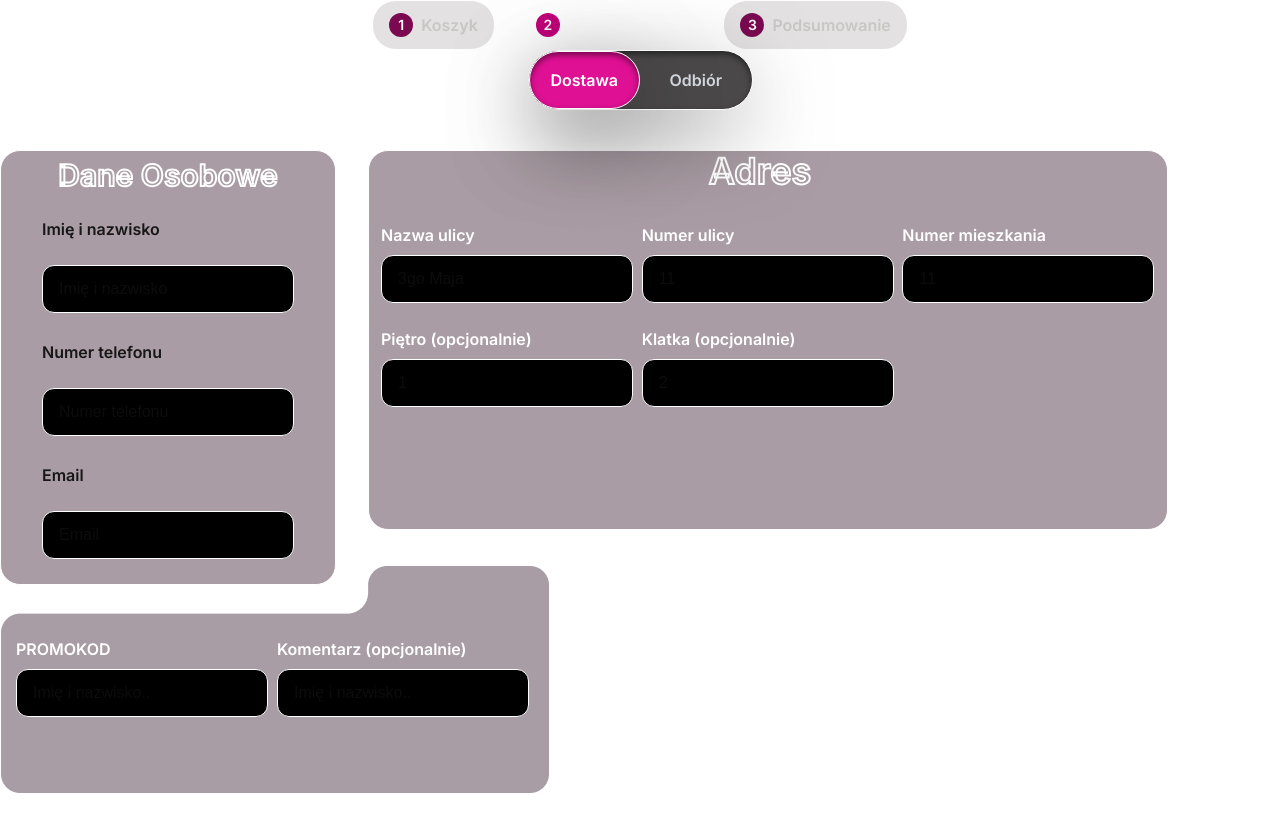
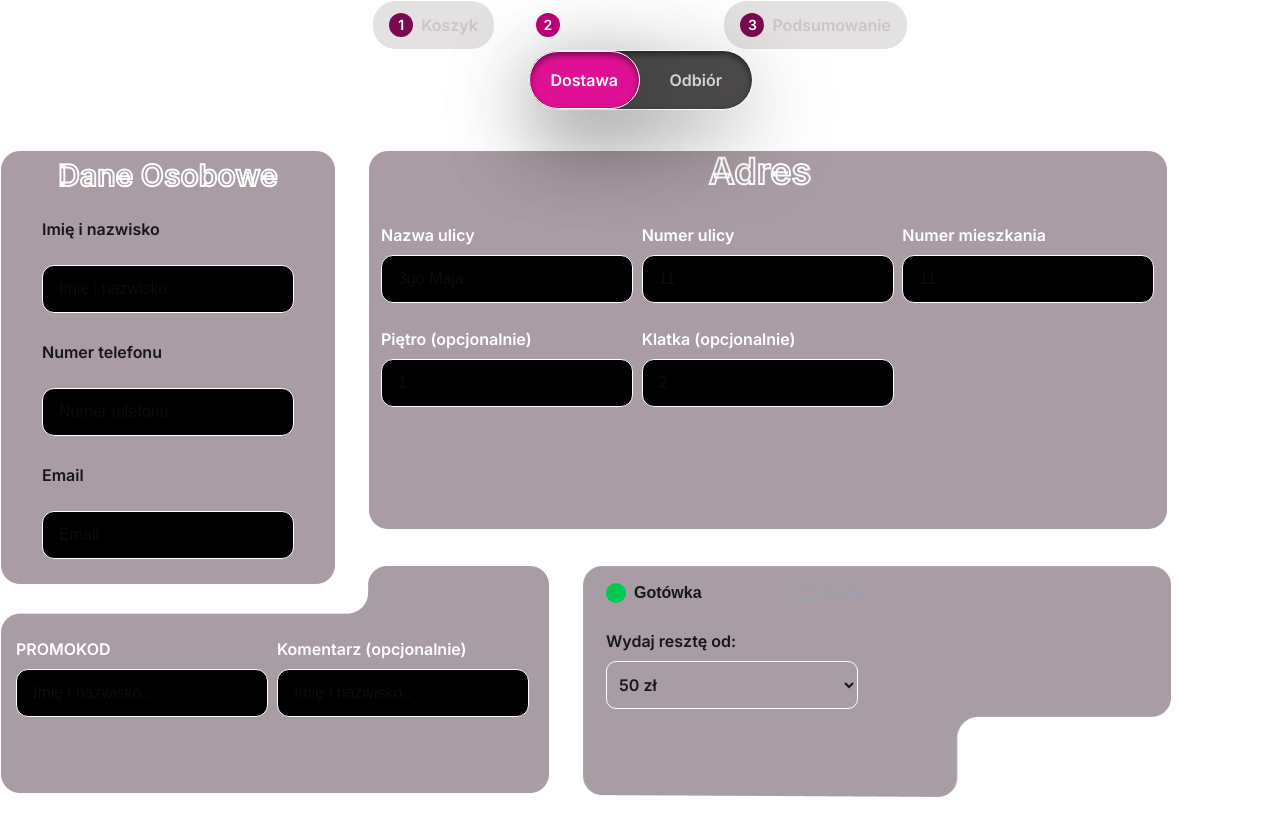
Before and after one commit to Steklowataa/wloska, a Next.js app: page /basket/details in a window 1280 px wide. Shown: the top 836 px of the page. Built offline with nearby package versions, Linux system fonts and the light colour scheme.

Commit message:
Fields for cash payment

```diff
--- /dev/null
+++ b/src/components/Basket/Details/Changes.tsx
@@ -0,0 +1,27 @@
+"use client"
+import { Inter } from "next/font/google"
+
+
+const inter = Inter({
+    subsets: ["latin"],
+    weight: "600"
+})
+
+const Changes = () => {
+    return (
+        <>
+        <div className={`${inter.className} pl-6 mt-6 `}>
+            <p className="mb-2">Wydaj resztę od: </p>
+                <select name="change" id="change" className="border border-white w-[252px] h-[48px] rounded-[10px] pl-2 pr-2">
+                    <option value="50">50 zł</option>
+                    <option value="100">100 zł</option>
+                    <option value="200">200 zł</option>
+                    <option value="other">Inna kwota</option>
+                    <option value="none">Nie potrzebuję resztę</option>
+                </select>
+        </div>
+        </>
+    )
+}
+
+export default Changes
--- a/src/components/Basket/Details/OrderDetails.tsx
+++ b/src/components/Basket/Details/OrderDetails.tsx
@@ -3,6 +3,7 @@ import SwitchButton from "./SwitchButton"
 import PersonalDataForm from "./PersonalDataForm"
 import AdressDataForm from "./AdressDataForm"
 import ExtraDataForm from "./ExtraDataForm"
+import PaymentForm from "./PaymentForm"
 
 export default function OrderDetails() {
   return (
@@ -18,6 +19,7 @@ export default function OrderDetails() {
       {/* dolny rząd - reduced gap */}
       <div className="flex gap-8 items-start -mt-15">
         <ExtraDataForm />
+        <PaymentForm />
       </div>
 
       {/* przycisk dalej */}
--- /dev/null
+++ b/src/components/Basket/Details/PaymentForm.tsx
@@ -0,0 +1,19 @@
+"use client"
+import PaymentSwitchButton from "./PaymentSwitchButton"
+import Image from "next/image"
+
+export default function PaymentForm() {
+    return (
+        <div className="relative w-[590px] h-[233px]"> {/* przerobic zdjecie na wieksze dpi z rozmiarem 590/228 */}
+            <Image
+                src="/images/Rectangle134.png"
+                alt="background"
+                fill
+                className="absolute inset-0 z-0 object-cover rounded-2xl"
+            />
+            <div className="relative z-10">
+                <PaymentSwitchButton />
+            </div>
+        </div>
+    )
+}
--- /dev/null
+++ b/src/components/Basket/Details/PaymentSwitchButton.tsx
@@ -0,0 +1,55 @@
+"use client"
+import { useState } from "react"
+import Changes from "./Changes"
+
+export default function PaymentSwitchButton() {
+    const [choice, setChoice] = useState<string>("Gotówka")
+
+    const handleChoice = (newChoice: string) => {
+        setChoice(newChoice)
+    }
+
+    return (
+        <>
+            <div className="grid grid-cols-2 gap-2 mt-4 w-[400px] pl-6">
+                <label className="flex items-center gap-2 cursor-pointer">
+                    <input
+                        type="radio"
+                        name="payment"
+                        value="Gotówka"
+                        checked={choice === "Gotówka"}
+                        onChange={() => handleChoice("Gotówka")}
+                        className="appearance-none w-5 h-5 rounded-full border-2 border-gray-400
+                                   checked:border-green-500 checked:bg-green-500 cursor-pointer"
+                    />
+                    <span className={`${choice === "Gotówka" ? "font-semibold" : "  text-gray-400"}`}>
+                        Gotówka
+                    </span>
+                </label>
+
+                <label className="flex items-center gap-2 cursor-pointer">
+                    <input
+                        type="radio"
+                        name="payment"
+                        value="Karta"
+                        checked={choice === "Karta"}
+                        onChange={() => handleChoice("Karta")}
+                        className="appearance-none w-5 h-5 rounded-full border-2 border-gray-400
+                                   checked:border-green-500 checked:bg-green-500 cursor-pointer"
+                    />
+                    <span className={`${choice === "Karta" ? "font-semibold" : "text-gray-400"}`}>
+                        Karta
+                    </span>
+                </label>
+            </div>
+
+            <div className="mt-4">
+                {choice === "Gotówka" &&
+                    <div>
+                        <Changes />
+                    </div>}
+                {choice === "Karta" && <h2 className="text-green-600 font-semibold">Karta</h2>}
+            </div>
+        </>
+    )
+}
```
Also changed, not shown: public/images/Rectangle134.png (added).
